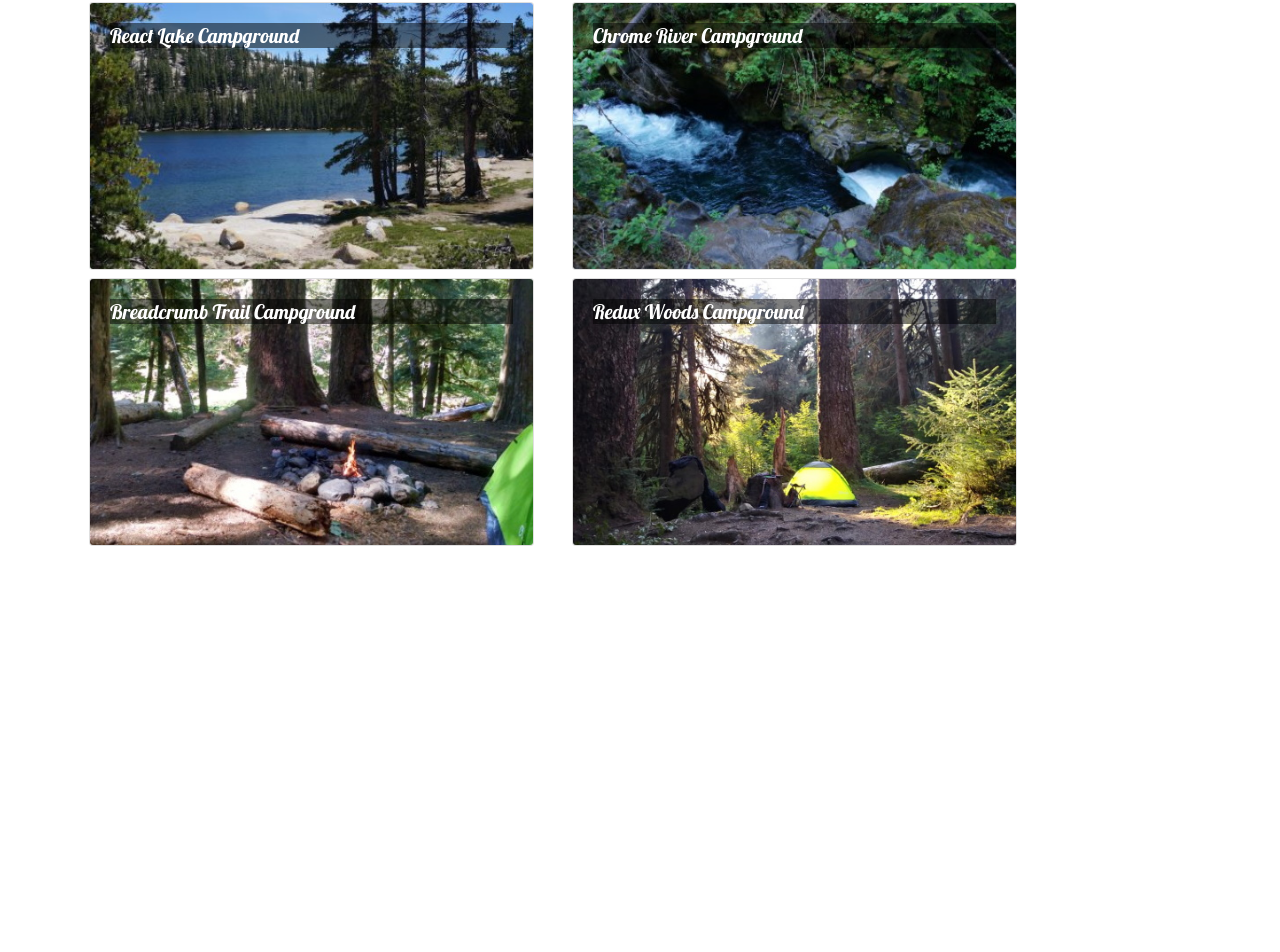
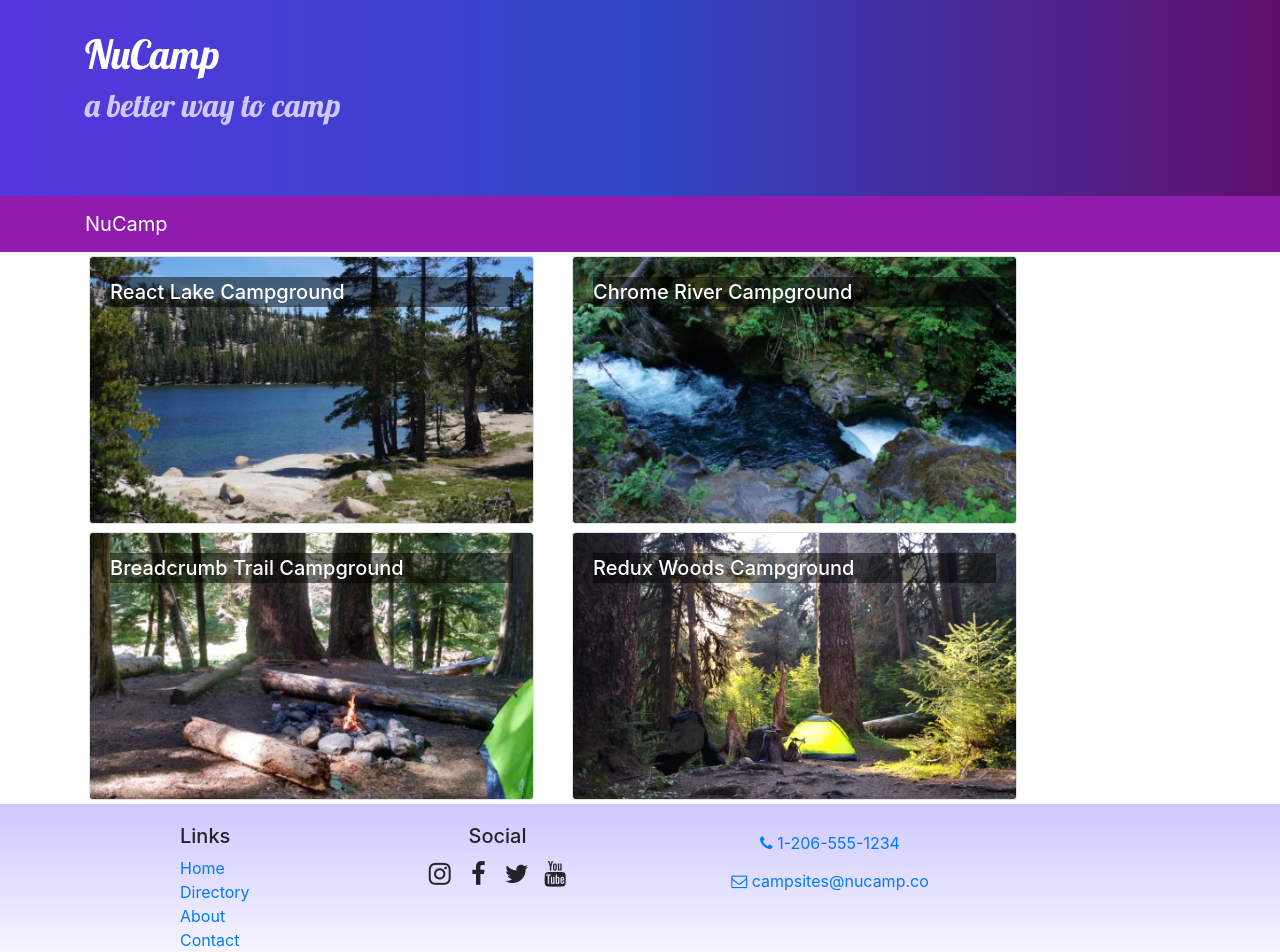
Before and after one commit to bmt3755/Nucampsite-React, a React (Create React App) app: page / in a window 1280 px wide. Shown: the part 58-1010 px from the top of the page. Before the commit the page ends 800 px from the top, so only its background shows below. Built offline with nearby package versions, Linux system fonts and the light colour scheme.

Commit message:
Header and Footer components added

```diff
--- a/package.json
+++ b/package.json
@@ -7,6 +7,8 @@
     "@testing-library/react": "^11.1.0",
     "@testing-library/user-event": "^12.1.10",
     "bootstrap": "4.5.2",
+    "bootstrap-social": "5.1.1",
+    "font-awesome": "4.7.0",
     "react": "^17.0.2",
     "react-dom": "^17.0.2",
     "react-popper": "1.3.6",
--- a/src/App.css
+++ b/src/App.css
@@ -2,11 +2,46 @@
   font-family: "Open Sans", sans-serif;
 }
 
+h1, h2, h3, .card-body>.card-title {
+  font-family: "Lobster", cursive;
+}
+
 .card-title {
-  font: 500 1.25rem "Lobster", cursive;
+  font-weight: 500;
+  font-size: 1.25rem;
+}
+
+h2 {
+  color: #3046C5;
 }
 
 .card-img-overlay .card-title {
   color: white;
   background-color: rgba(0, 0, 0, 0.5);
 }
+
+.row-content {
+  padding: 50px 0;
+  border-bottom: 1px ridge;
+  min-height: 200px;
+}
+
+.site-footer {
+  background-image: linear-gradient(#CEC8FF, white);
+  padding: 20px 0;
+}
+
+.jumbotron {
+  margin: 0 !important;
+  padding: 30px;
+  background-image: linear-gradient(to right, #5637DD, #3046C5, #60106B);
+  color: white;
+}
+
+.jumbotron h2 {
+  color: #CEC8FF;
+}
+
+.navbar-dark {
+  background-color: #901CAD;
+}
--- /dev/null
+++ b/src/components/FooterComponent.js
@@ -0,0 +1,34 @@
+import React from 'react';
+
+function Footer(props) {
+    return(
+        <footer className="site-footer">
+            <div className="container">
+                <div className="row">
+                    <div className="col-4 col-sm-2 offset-1">
+                        <h5>Links</h5>
+                        <ul className="list-unstyled">
+                            <li><a href="#">Home</a></li>
+                            <li><a href="#">Directory</a></li>
+                            <li><a href="#">About</a></li>
+                            <li><a href="#">Contact</a></li>
+                        </ul>
+                    </div>
+                    <div className="col-6 col-sm-3 text-center">
+                        <h5>Social</h5>
+                        <a className="btn btn-social-icon btn-instagram" href="http://instagram.com/"><i className="fa fa-instagram" /></a>{' '}
+                        <a className="btn btn-social-icon btn-facebook" href="http://www.facebook.com/"><i className="fa fa-facebook" /></a>{' '}
+                        <a className="btn btn-social-icon btn-twitter" href="http://twitter.com/"><i className="fa fa-twitter" /></a>{' '}
+                        <a className="btn btn-social-icon btn-google" href="http://youtube.com/"><i className="fa fa-youtube" /></a>
+                    </div>
+                    <div className="col-sm-4 text-center">
+                        <a role="button" className="btn btn-link" href="tel:+12065551234"><i className="fa fa-phone" /> 1-206-555-1234</a><br />
+                        <a role="button" className="btn btn-link" href="mailto:notreal@notreal.co"><i className="fa fa-envelope-o" /> campsites@nucamp.co</a>
+                    </div>
+                </div>
+            </div>
+        </footer>
+    );
+}
+
+export default Footer;
--- /dev/null
+++ b/src/components/HeaderComponent.js
@@ -0,0 +1,30 @@
+import React, { Component } from 'react';
+import { Navbar, NavbarBrand, Jumbotron } from 'reactstrap';
+
+class Header extends Component {
+
+    render() {
+        return(
+            <React.Fragment> /*this acts as a wrapper around multiple components, it wont create extra DOM node*/
+                <Jumbotron fluid>
+                    <div className = "container">
+                        <div className="row">
+                        <div className="col">
+                                <h1>NuCamp</h1>
+                                <h2>a better way to camp</h2>
+                            </div>
+                        </div>
+                    </div>
+                </Jumbotron>
+                <Navbar dark sticky="top">
+                    <div className="container">
+                        <NavbarBrand href="/">NuCamp</NavbarBrand>
+                    </div>
+                </Navbar>
+            </React.Fragment>
+
+        );
+    }
+}
+
+export default Header;
--- a/src/components/MainComponent.js
+++ b/src/components/MainComponent.js
@@ -1,6 +1,7 @@
 import Directory from './DirectoryComponent';
 import React, { Component } from 'react';
-import { Navbar, NavbarBrand } from 'reactstrap';
+import Header from './HeaderComponent';
+import Footer from './FooterComponent';
 import { CAMPSITES } from '../shared/campsites'
 import CampsiteInfo from './CampsiteInfoComponent';
 
@@ -20,13 +21,10 @@
     render() {
         return (
             <div>
-                <Navbar dark color="primary">
-                <div className="container">
-                    <NavbarBrand href="/">NuCamp</NavbarBrand>
-                </div>
-                </Navbar>
+                <Header />
                 <Directory campsites = {this.state.campsites} onClick = {campsiteId => this.onCampsiteSelect(campsiteId)}/>
                 <CampsiteInfo campsite = {this.state.campsites.filter(campsite => campsite.id === this.state.selectedCampsite)[0]} />
+                <Footer />
             </div>
         );
     }
--- a/src/index.js
+++ b/src/index.js
@@ -1,6 +1,8 @@
 import React from 'react';
 import ReactDOM from 'react-dom';
 import './index.css';
+import 'font-awesome/css/font-awesome.css';
+import 'bootstrap-social/bootstrap-social.css';
 import  App from './App';
 import reportWebVitals from './reportWebVitals';
 import 'bootstrap/dist/css/bootstrap.min.css';
```
Also changed, not shown: 1 other file (tests, documents, lock files or other folders).
